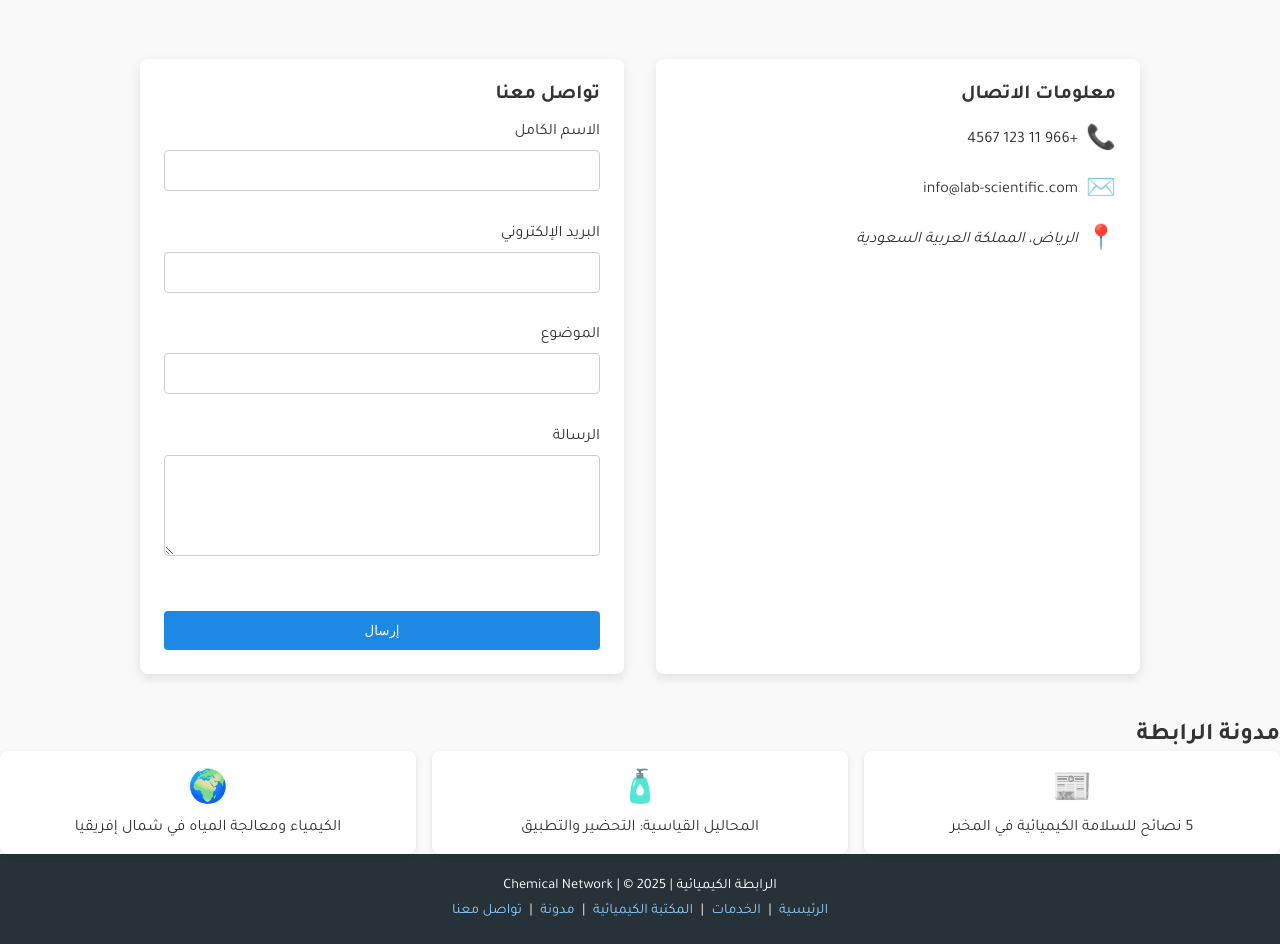
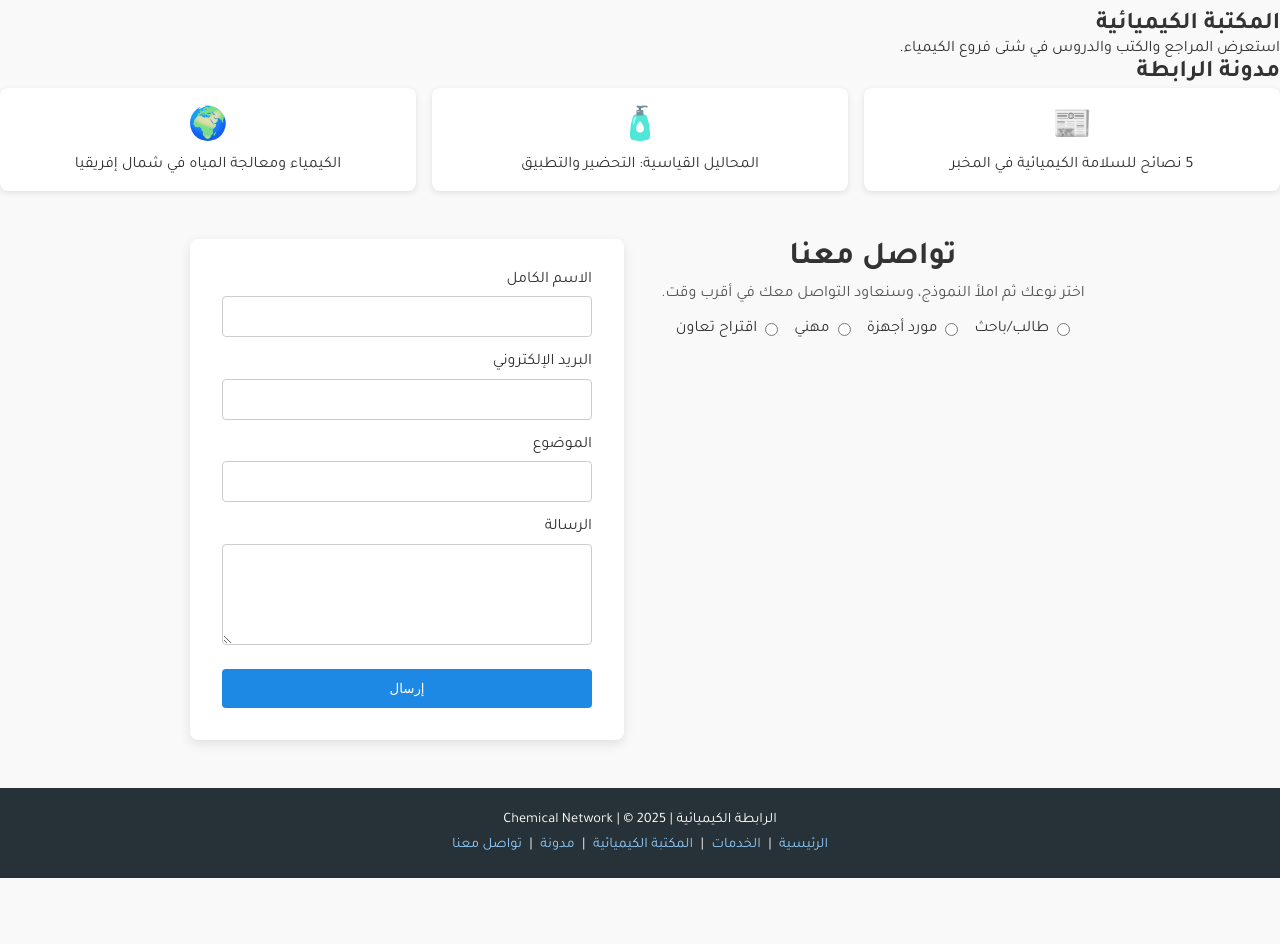
Before and after one commit to zitoun39/Chemical-Network, a plain HTML site: page index.html in a window 1280 px wide. Shown: the part 1260-2204 px from the top of the page. After the commit the page ends 2138 px from the top, so only its background shows below. Drawn offline with Linux system fonts and the light colour scheme.

Commit message:
Enhance contact form professionally

```diff
--- a/index.html
+++ b/index.html
@@ -4,8 +4,8 @@
   <meta charset="UTF-8"/>
   <meta name="viewport" content="width=device-width, initial-scale=1.0"/>
   <title>الرابطة الكيميائية | الرئيسية</title>
-  <meta name="description" content="الرابطة الكيميائية – البوابة الرئيسية لمشاركة المعرفة وربط الموردين بالمحترفين في الجزائر وشمال إفريقيا.">
-  <meta name="keywords" content="كيمياء, مختبر, الكيميائيين, موارد">
+  <meta name="description" content="الرابطة الكيميائية – بوابة إلكترونية للكيميائيين في الجزائر وشمال إفريقيا."/>
+  <meta name="keywords" content="كيمياء, مختبر, الكيميائيين, موارد, الجزائر"/>
 
   <!-- خط Tajawal -->
   <link href="https://fonts.googleapis.com/css2?family=Tajawal:wght@400;700&display=swap" rel="stylesheet"/>
@@ -13,13 +13,13 @@
 </head>
 <body id="top">
 
-  <!-- رابط تخطي المحتوى -->
+  <!-- تخطي إلى المحتوى -->
   <a href="#main-content" class="skip-link">تخطي إلى المحتوى</a>
 
   <!-- شريط التقدّم -->
   <div id="progress-bar" role="progressbar" aria-valuemin="0" aria-valuemax="100"></div>
 
-  <!-- الهيدر وقائمة التنقل -->
+  <!-- الهيدر -->
   <header>
     <nav class="container" role="navigation" aria-label="القائمة الرئيسية">
       <div class="logo">
@@ -31,11 +31,11 @@
       </div>
       <button class="menu-toggle" onclick="toggleMenu()" aria-label="تبديل القائمة" aria-expanded="false">☰</button>
       <ul id="nav-list">
-        <li><a href="#top" class="nav-link">الرئيسية</a></li>
+        <li><a href="#top"      class="nav-link">الرئيسية</a></li>
         <li><a href="#services" class="nav-link">الخدمات</a></li>
-        <li><a href="#library" class="nav-link">المكتبة الكيميائية</a></li>
-        <li><a href="#blog" class="nav-link">مدونة</a></li>
-        <li><a href="#contact" class="nav-link">تواصل معنا</a></li>
+        <li><a href="#library"  class="nav-link">المكتبة الكيميائية</a></li>
+        <li><a href="#blog"     class="nav-link">مدونة</a></li>
+        <li><a href="#contact"  class="nav-link">تواصل معنا</a></li>
       </ul>
       <div class="toggles">
         <button id="lang-toggle" aria-label="تبديل اللغة">EN</button>
@@ -54,86 +54,83 @@
       <input type="text" id="search-hero" placeholder="ابحث عن خدمة…" aria-label="ابحث عن خدمة"/>
     </section>
 
-    <!-- Services with Groups -->
+    <!-- Services -->
     <section class="services" id="services">
       <!-- 1. مصادر المعرفة -->
       <div class="service-group">
         <h2>مصادر المعرفة</h2>
         <div class="cards">
-          <div class="card" data-tooltip="المكتبة الكيميائية">
-            <span>📚</span><a href="#library">المكتبة الكيميائية</a>
-          </div>
-          <div class="card" data-tooltip="مواقع تعليمية">
-            <span>🎓</span><a href="#">مواقع تعليمية</a>
-          </div>
-          <div class="card" data-tooltip="التناضح العكسي">
-            <span>🔄</span><a href="#">التناضح العكسي</a>
-          </div>
+          <div class="card" data-tooltip="المكتبة الكيميائية"><span>📚</span><a href="#library">المكتبة الكيميائية</a></div>
+          <div class="card" data-tooltip="مواقع تعليمية"><span>🎓</span><a href="#">مواقع تعليمية</a></div>
+          <div class="card" data-tooltip="التناضح العكسي"><span>🔄</span><a href="#">التناضح العكسي</a></div>
         </div>
       </div>
       <!-- 2. الاستشارات والأدوات التفاعلية -->
       <div class="service-group">
         <h2>الاستشارات والأدوات التفاعلية</h2>
         <div class="cards">
-          <div class="card" data-tooltip="استشارات فنية">
-            <span>💡</span><a href="#">استشارات فنية</a>
-          </div>
-          <div class="card" data-tooltip="الحاسبة العلمية الكيميائية">
-            <span>🧮</span><a href="#">الحاسبة العلمية الكيميائية</a>
-          </div>
-          <div class="card" data-tooltip="الجدول الدوري للعناصر">
-            <span>🧪</span><a href="#">الجدول الدوري للعناصر</a>
-          </div>
+          <div class="card" data-tooltip="استشارات فنية"><span>💡</span><a href="#">استشارات فنية</a></div>
+          <div class="card" data-tooltip="الحاسبة العلمية الكيميائية"><span>🧮</span><a href="#">الحاسبة العلمية الكيميائية</a></div>
+          <div class="card" data-tooltip="الجدول الدوري للعناصر"><span>🧪</span><a href="#">الجدول الدوري للعناصر</a></div>
         </div>
       </div>
       <!-- 3. الموارد والموردون -->
       <div class="service-group">
         <h2>الموارد والموردون</h2>
         <div class="cards">
-          <div class="card" data-tooltip="موردي الأجهزة">
-            <span>🔬</span><a href="#suppliers">موردي الأجهزة</a>
-          </div>
-          <div class="card" data-tooltip="موردي المواد الكيميائية">
-            <span>⚗️</span><a href="#">موردي المواد الكيميائية</a>
-          </div>
+          <div class="card" data-tooltip="موردي الأجهزة"><span>🔬</span><a href="#suppliers">موردي الأجهزة</a></div>
+          <div class="card" data-tooltip="موردي المواد الكيميائية"><span>⚗️</span><a href="#">موردي المواد الكيميائية</a></div>
         </div>
       </div>
       <!-- 4. الخدمات المخبريّة والتحاليل -->
       <div class="service-group">
         <h2>الخدمات المخبريّة والتحاليل</h2>
         <div class="cards">
-          <div class="card" data-tooltip="تحاليل فيزيو كيميائية">
-            <span>🔍</span><a href="#">تحاليل فيزيو كيميائية</a>
-          </div>
-          <div class="card" data-tooltip="تحاليل بكتريولوجية">
-            <span>🦠</span><a href="#">تحاليل بكتريولوجية</a>
-          </div>
+          <div class="card" data-tooltip="تحاليل فيزيو كيميائية"><span>🔍</span><a href="#">تحاليل فيزيو كيميائية</a></div>
+          <div class="card" data-tooltip="تحاليل بكتريولوجية"><span>🦠</span><a href="#">تحاليل بكتريولوجية</a></div>
         </div>
       </div>
       <!-- 5. فرص وظيفية -->
       <div class="service-group">
         <h2>فرص وظيفية</h2>
         <div class="cards">
-          <div class="card" data-tooltip="وظائف">
-            <span>💼</span><a href="#">وظائف</a>
-          </div>
+          <div class="card" data-tooltip="وظائف"><span>💼</span><a href="#">وظائف</a></div>
         </div>
       </div>
     </section>
 
-    <!-- قسم تواصل معنا -->
+    <!-- المكتبة الكيميائية -->
+    <section class="services" id="library">
+      <h2>المكتبة الكيميائية</h2>
+      <p>استعرض المراجع والكتب والدروس في شتى فروع الكيمياء.</p>
+    </section>
+
+    <!-- مدونة الرابطة -->
+    <section class="services" id="blog">
+      <h2>مدونة الرابطة</h2>
+      <div class="cards">
+        <div class="card" data-tooltip="السلامة الكيميائية"><span>📰</span><a href="#">5 نصائح للسلامة الكيميائية في المخبر</a></div>
+        <div class="card" data-tooltip="المحاليل القياسية"><span>🧴</span><a href="#">المحاليل القياسية: التحضير والتطبيق</a></div>
+        <div class="card" data-tooltip="معالجة المياه"><span>🌍</span><a href="#">الكيمياء ومعالجة المياه في شمال إفريقيا</a></div>
+      </div>
+    </section>
+
+    <!-- تواصل معنا المحسن -->
     <section class="contact" id="contact">
       <div class="contact-container">
-        <!-- معلومات الاتصال -->
-        <div class="contact-info">
-          <h3>معلومات الاتصال</h3>
-          <div class="info-item"><span class="icon">📞</span><a href="tel:+966111234567">+966 11 123 4567</a></div>
-          <div class="info-item"><span class="icon">✉️</span><a href="mailto:info@lab-scientific.com">info@lab-scientific.com</a></div>
-          <div class="info-item"><span class="icon">📍</span><address>الرياض، المملكة العربية السعودية</address></div>
+        <!-- اختيار نوع المرسل -->
+        <div class="form-intro">
+          <h2>تواصل معنا</h2>
+          <p>اختر نوعك ثم املأ النموذج، وسنعاود التواصل معك في أقرب وقت.</p>
+          <div class="contact-types">
+            <label><input type="radio" name="category" value="student" required> طالب/باحث</label>
+            <label><input type="radio" name="category" value="supplier"> مورد أجهزة</label>
+            <label><input type="radio" name="category" value="professional"> مهني</label>
+            <label><input type="radio" name="category" value="collab"> اقتراح تعاون</label>
+          </div>
         </div>
         <!-- النموذج -->
         <div class="form-container">
-          <h3>تواصل معنا</h3>
           <form id="contact-form" novalidate>
             <div class="form-group">
               <label for="name">الاسم الكامل</label>
@@ -155,31 +152,19 @@
               <textarea id="message" rows="5" required></textarea>
               <span class="error-message" id="error-message"></span>
             </div>
-            <!-- reCAPTCHA v2 -->
+            <!-- reCAPTCHA -->
             <div class="g-recaptcha" data-sitekey="YOUR_SITE_KEY"></div>
             <span class="error-message" id="error-recaptcha"></span>
             <button type="submit" class="btn-submit">إرسال</button>
           </form>
-          <div id="success-message" class="success-message" hidden>
-            شكرًا لك! تم استلام رسالتك بنجاح. سنعاود التواصل معك قريبًا.
-          </div>
+          <div id="success-message" class="success-message">شكرًا لك! تم استلام رسالتك بنجاح.</div>
         </div>
-      </div>
-    </section>
-
-    <!-- قسم المدونة -->
-    <section id="blog" class="services">
-      <h2>مدونة الرابطة</h2>
-      <div class="cards">
-        <div class="card" data-tooltip="السلامة الكيميائية"><span>📰</span><a href="#">5 نصائح للسلامة الكيميائية في المخبر</a></div>
-        <div class="card" data-tooltip="المحاليل القياسية"><span>🧴</span><a href="#">المحاليل القياسية: التحضير والتطبيق</a></div>
-        <div class="card" data-tooltip="معالجة المياه"><span>🌍</span><a href="#">الكيمياء ومعالجة المياه في شمال إفريقيا</a></div>
       </div>
     </section>
   </main>
 
-  <!-- زر العودة للأعلى -->
-  <button id="back-to-top" title="العودة للأعلى" aria-label="Back to top">↑</button>
+  <!-- Back to Top -->
+  <button id="back-to-top" title="العودة للأعلى">↑</button>
 
   <!-- الفوتر -->
   <footer class="footer-custom">
@@ -193,7 +178,7 @@
     </nav>
   </footer>
 
-  <!-- Google reCAPTCHA -->
+  <!-- reCAPTCHA + السكربت الرئيسي -->
   <script src="https://www.google.com/recaptcha/api.js" async defer></script>
   <script src="./script.js"></script>
 </body>
--- a/script.js
+++ b/script.js
@@ -1,5 +1,4 @@
-document.addEventListener("DOMContentLoaded", function () {
-  // عناصر
+document.addEventListener("DOMContentLoaded", () => {
   const progressBar = document.getElementById('progress-bar');
   const backToTop   = document.getElementById('back-to-top');
   const navLinks    = document.querySelectorAll(".nav-link");
@@ -7,7 +6,7 @@ document.addEventListener("DOMContentLoaded", function () {
   const darkSwitch  = document.getElementById('darkSwitch');
   const langToggle  = document.getElementById('lang-toggle');
 
-  // 1. شريط التقدم + زر العودة للأعلى + تمييز روابط
+  // 1. شريط التقدم + زر العودة للأعلى + تمييز روابط القائمة
   window.addEventListener('scroll', () => {
     const scrollTop = window.scrollY;
     const docHeight = document.documentElement.scrollHeight - window.innerHeight;
@@ -15,14 +14,16 @@ document.addEventListener("DOMContentLoaded", function () {
     backToTop.classList.toggle('show', scrollTop > 200);
 
     let fromTop = scrollTop + 120;
-    navLinks.forEach((link, i) => {
+    navLinks.forEach((link,i) => {
       const sec = sections[i];
       link.classList.toggle('active',
         sec && sec.offsetTop <= fromTop && sec.offsetTop + sec.offsetHeight > fromTop
       );
     });
   });
-  backToTop.addEventListener('click', () => window.scrollTo({ top: 0, behavior: 'smooth' }));
+  backToTop.addEventListener('click', () => {
+    window.scrollTo({ top: 0, behavior: 'smooth' });
+  });
 
   // 2. الوضع الداكن مع حفظ التفضيل
   if (darkSwitch) {
@@ -39,26 +40,26 @@ document.addEventListener("DOMContentLoaded", function () {
     ar: {
       nav: ['الرئيسية','الخدمات','المكتبة الكيميائية','مدونة','تواصل معنا'],
       heroTitle: 'الرابطة الكيميائية',
-      heroDesc : 'بوابة للكيميائيين لمشاركة المعارف وربط الموردين بالمحترفين في الجزائر وشمال إفريقيا',
-      submit    : 'إرسال',
-      blogTitle : 'مدونة الرابطة',
-      labels    : ['مصادر المعرفة','الاستشارات والأدوات التفاعلية','الموارد والموردون','الخدمات المخبريّة والتحاليل','فرص وظيفية']
+      heroDesc: 'بوابة للكيميائيين لمشاركة المعارف وربط الموردين بالمحترفين في الجزائر وشمال إفريقيا',
+      submit: 'إرسال',
+      blogTitle: 'مدونة الرابطة',
+      labels: ['مصادر المعرفة','الاستشارات والأدوات التفاعلية','الموارد والموردون','الخدمات المخبريّة والتحاليل','فرص وظيفية']
     },
     en: {
       nav: ['Home','Services','Library','Blog','Contact'],
       heroTitle: 'Chemical Network',
-      heroDesc : 'A portal for chemists to share knowledge and connect suppliers & professionals in Algeria & North Africa',
-      submit    : 'Submit',
-      blogTitle : 'Network Blog',
-      labels    : ['Knowledge Resources','Consultations & Tools','Suppliers & Resources','Lab Services & Analyses','Job Opportunities']
+      heroDesc: 'A portal for chemists to share knowledge and connect suppliers & professionals in Algeria & North Africa',
+      submit: 'Submit',
+      blogTitle: 'Network Blog',
+      labels: ['Knowledge Resources','Consultations & Tools','Suppliers & Resources','Lab Services & Analyses','Job Opportunities']
     }
   };
   const applyLang = lang => {
     navLinks.forEach((a,i) => a.textContent = texts[lang].nav[i]);
-    document.getElementById('hero-title').textContent   = texts[lang].heroTitle;
-    document.getElementById('hero-desc').textContent    = texts[lang].heroDesc;
-    document.querySelector('.btn-submit').textContent   = texts[lang].submit;
-    document.querySelector('#blog h2').textContent     = texts[lang].blogTitle;
+    document.getElementById('hero-title').textContent = texts[lang].heroTitle;
+    document.getElementById('hero-desc').textContent = texts[lang].heroDesc;
+    document.querySelector('.btn-submit').textContent = texts[lang].submit;
+    document.querySelector('#blog h2').textContent = texts[lang].blogTitle;
     document.querySelectorAll('.service-group h2')
             .forEach((h2,i) => h2.textContent = texts[lang].labels[i]);
     langToggle.textContent = lang === 'ar' ? 'EN' : 'AR';
@@ -73,19 +74,29 @@ document.addEventListener("DOMContentLoaded", function () {
     applyLang(lang);
   });
 
-  // 4. نموذج التواصل مع التحقق و reCAPTCHA
+  // 4. نموذج التواصل: تحقق فوري + reCAPTCHA
   const form = document.getElementById('contact-form');
+  const successBox = document.getElementById('success-message');
   if (form) {
     form.addEventListener('submit', e => {
       e.preventDefault();
       const fields = ['name','email','subject','message'];
       let valid = true;
+
+      // مسح الأخطاء
       fields.forEach(id => {
         document.getElementById(`error-${id}`).textContent = '';
       });
       document.getElementById('error-recaptcha').textContent = '';
 
-      // التحقّق من الحقول
+      // اختيار نوع المرسل
+      const category = form.querySelector('input[name="category"]:checked');
+      if (!category) {
+        valid = false;
+        alert('يرجى اختيار نوع المرسل.');
+      }
+
+      // التحقق من الحقول
       fields.forEach(id => {
         const el = document.getElementById(id);
         if (!el.value.trim()) {
@@ -93,19 +104,22 @@ document.addEventListener("DOMContentLoaded", function () {
           document.getElementById(`error-${id}`).textContent = 'هذا الحقل مطلوب.';
         } else if (id==='email' && !/^[^\s@]+@[^\s@]+\.[^\s@]+$/.test(el.value)) {
           valid = false;
-          document.getElementById('error-email').textContent = 'يرجى إدخال بريد إلكتروني صالح.';
+          document.getElementById('error-email').textContent = 'البريد الإلكتروني غير صالح.';
         }
       });
-      // reCAPTCHA
-      if (grecaptcha.getResponse().length === 0) {
+
+      // التحقق من reCAPTCHA
+      if (grecaptcha && grecaptcha.getResponse().length === 0) {
         valid = false;
         document.getElementById('error-recaptcha').textContent = 'يرجى تأكيد أنك لست روبوت.';
       }
+
       if (!valid) return;
 
+      // عند النجاح
       form.hidden = true;
-      document.getElementById('success-message').hidden = false;
-      // هنا يمكن إرسال البيانات فعلياً للخادم
+      successBox.classList.add('show');
+      // هنا يمكن إرسال البيانات إلى الخادم عبر AJAX…
     });
   }
 });
--- a/style.css
+++ b/style.css
@@ -10,7 +10,6 @@
   --bg-dark: #121212;
 }
 
-/* Reset & Base */
 * { box-sizing:border-box; margin:0; padding:0; }
 body {
   font-family: var(--font-base);
@@ -31,9 +30,9 @@ body.dark { background: var(--bg-dark); color: #e0e0e0; }
 
 /* Progress Bar */
 #progress-bar {
-  position:fixed; top:0; left:0;
-  height:4px; background: var(--secondary);
-  width:0; transition: width .2s ease; z-index:9999;
+  position:fixed; top:0; left:0; height:4px;
+  background: var(--secondary); width:0; z-index:9999;
+  transition: width .2s ease;
 }
 
 /* Header & Nav */
@@ -79,19 +78,16 @@ header { position:sticky; top:0; z-index:10; }
 .hero h1 { font-size:2.5rem; margin-bottom:0.5rem; }
 .hero p { margin-bottom:1rem; opacity:0.9; }
 .hero input {
-  width:60%; max-width:400px; padding:0.75rem;
-  border:none; border-radius:30px;
+  width:60%; max-width:400px;
+  padding:0.75rem; border:none; border-radius:30px;
   box-shadow:0 2px 6px rgba(0,0,0,0.2);
 }
 
 /* Service Groups */
 .service-group { margin-bottom:2rem; }
 .service-group h2 {
-  font-size:1.75rem; text-align:right;
-  margin:1.5rem 0 1rem;
+  font-size:1.75rem; text-align:right; margin:1.5rem 0 1rem;
 }
-
-/* Cards */
 .cards {
   display:grid; grid-template-columns:repeat(auto-fit,minmax(140px,1fr));
   gap:1rem;
@@ -130,33 +126,40 @@ body.dark .card { background:#1e1e1e; }
   padding:3rem 1rem; background: var(--bg-light);
 }
 body.dark .contact { background: var(--bg-dark); }
+
 .contact-container {
-  display:flex; flex-wrap:wrap; gap:2rem;
-  max-width:1000px; margin:auto;
+  display:grid; gap:2rem; max-width:900px; margin:auto;
 }
-.contact-info, .form-container {
-  flex:1 1 300px; background: var(--light);
-  padding:1.5rem; border-radius:8px;
-  box-shadow:0 4px 12px rgba(0,0,0,0.1);
+@media(min-width:768px) {
+  .contact-container { grid-template-columns:1fr 1fr; }
 }
-body.dark .contact-info, body.dark .form-container { background:#1e1e1e; }
-.contact-info h3, .form-container h3 {
-  margin-bottom:1rem; font-size:1.25rem;
+
+/* Form Intro */
+.form-intro { text-align:center; }
+.form-intro h2 { font-size:2rem; margin-bottom:0.5rem; }
+.form-intro p { margin-bottom:1rem; color:#555; }
+.contact-types {
+  display:flex; flex-wrap:wrap; justify-content:center;
+  gap:1rem; margin-bottom:1.5rem;
 }
-.info-item {
-  display:flex; align-items:center; margin-bottom:1rem;
+.contact-types label {
+  display:flex; align-items:center; gap:0.5rem;
+  cursor:pointer; font-weight:500;
 }
-.info-item .icon {
-  font-size:1.5rem; margin-left:0.5rem;
+contact-types input[type="radio"] {
+  accent-color: var(--primary); width:1rem; height:1rem;
 }
-.info-item a, .info-item address {
-  color: inherit; text-decoration:none;
+
+/* Form Container */
+.form-container {
+  background: var(--light); padding:2rem;
+  border-radius:8px; box-shadow:0 4px 12px rgba(0,0,0,0.1);
 }
-.form-group {
-  margin-bottom:1rem; text-align:right; position:relative;
-}
+body.dark .form-container { background:#1e1e1e; }
+
+.form-group { margin-bottom:1rem; text-align:right; }
 .form-group label {
-  display:block; margin-bottom:0.5rem; font-weight:500;
+  display:block; margin-bottom:0.4rem; font-weight:500;
 }
 .form-group input, .form-group textarea {
   width:100%; padding:0.75rem;
@@ -164,11 +167,13 @@ body.dark .contact-info, body.dark .form-container { background:#1e1e1e; }
   transition:border-color .3s;
 }
 .form-group input:focus, .form-group textarea:focus {
-  outline:none; border-color: var(--primary);
+  border-color: var(--primary); outline:none;
 }
 .error-message {
-  color:#e53935; font-size:0.85rem; margin-top:4px; display:block; min-height:1em;
+  color:#e53935; font-size:0.85rem; margin-top:4px; min-height:1em;
 }
+
+/* Submit Button */
 .btn-submit {
   width:100%; padding:0.75rem;
   background: var(--primary); color: var(--light);
@@ -176,11 +181,14 @@ body.dark .contact-info, body.dark .form-container { background:#1e1e1e; }
   transition:background .3s;
 }
 .btn-submit:hover { background: var(--secondary); }
+
+/* Success Message */
 .success-message {
-  margin-top:1rem; padding:1rem;
-  background:#43a047; color:#fff; text-align:center;
-  border-radius:4px;
+  display:none; margin-top:1rem;
+  padding:1rem; background:#43a047; color:#fff;
+  text-align:center; border-radius:4px;
 }
+.success-message.show { display:block; }
 
 /* Footer */
 .footer-custom {
@@ -206,8 +214,7 @@ body.dark .contact-info, body.dark .form-container { background:#1e1e1e; }
 #back-to-top.show { opacity:1; pointer-events:auto; }
 
 /* Responsive */
-@media (max-width:768px) {
+@media(max-width:768px) {
   .menu-toggle { display:block; }
   #nav-list { display:none; }
-  .contact-container { flex-direction:column; }
 }
```
Also changed, not shown: 1 other file.
